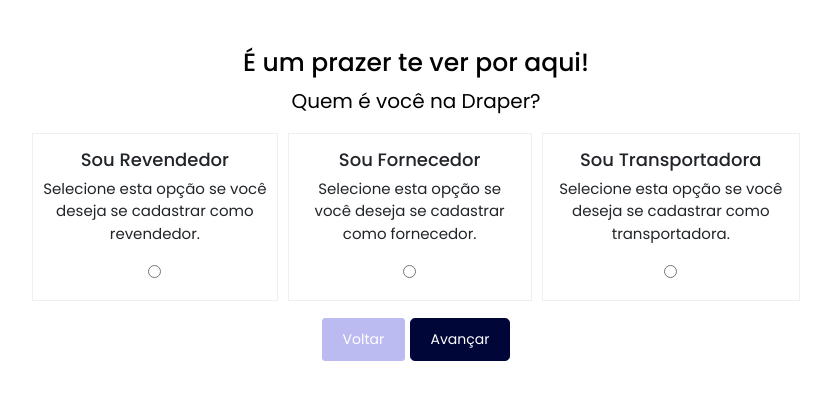
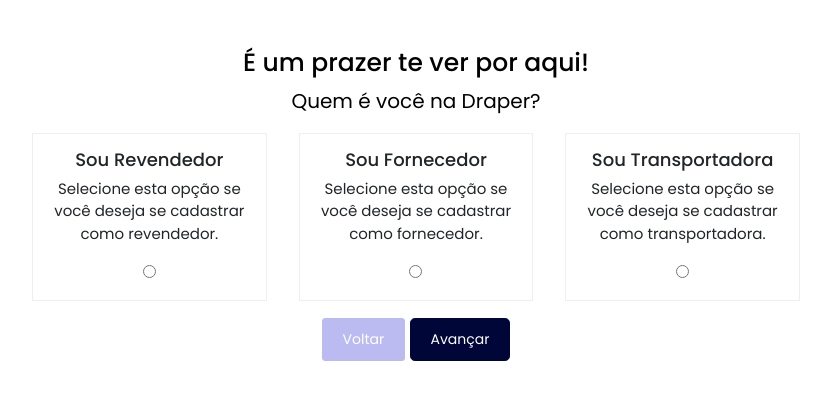
Before and after one commit to erickafram/draiper, a PHP site: page /cadastro/tipo_cadastro.php in a window 1280 px wide. Shown: the top 414 px of the page, without its empty margins (224-1055 px from the left). Run offline with PHP 8.4, Linux system fonts and the light colour scheme.

Commit message:
Atualização Projeto Banco

```diff
--- a/cadastro/tipo_cadastro.php
+++ b/cadastro/tipo_cadastro.php
@@ -4,13 +4,14 @@ include('../includes/bibliotecas.php');
 ?>
 
 
-<div class="container mt-5" style="max-width: 800px; height: 367px;">
+<div class="container mt-5" style="max-width: 800px;">
     <h1 class="text-center" style="font-size: 25px;">É um prazer te ver por aqui!</h1>
     <p class="text-center" style="font-size: 20px;">Quem é você na Draper?</p>
 
     <form action="cadastro.php" method="POST">
-        <div class="card-container">
+        <div class="row">
             <!-- Opção 1: Sou Revendedor -->
+            <div class="col-12 col-md-4">
                 <div class="card text-center clickable-card">
                     <div class="card-body">
                         <h5 class="card-title">Sou Revendedor</h5>
@@ -18,8 +19,10 @@ include('../includes/bibliotecas.php');
                         <input type="radio" id="revendedor" name="tipo_cadastro" value="revendedor" required>
                     </div>
                 </div>
+            </div>
 
             <!-- Opção 2: Sou Fornecedor -->
+            <div class="col-12 col-md-4">
                 <div class="card text-center clickable-card">
                     <div class="card-body">
                         <h5 class="card-title">Sou Fornecedor</h5>
@@ -27,13 +30,16 @@ include('../includes/bibliotecas.php');
                         <input type="radio" id="fornecedor" name="tipo_cadastro" value="fornecedor" required>
                     </div>
                 </div>
+            </div>
 
             <!-- Opção 3: Sou Transportadora -->
+            <div class="col-12 col-md-4">
                 <div class="card text-center clickable-card">
                     <div class="card-body">
                         <h5 class="card-title">Sou Transportadora</h5>
                         <p class="card-text">Selecione esta opção se você deseja se cadastrar como transportadora.</p>
                         <input type="radio" id="transportadora" name="tipo_cadastro" value="transportadora" required>
+                    </div>
                 </div>
             </div>
         </div>
@@ -44,6 +50,7 @@ include('../includes/bibliotecas.php');
         </div>
     </form>
 </div>
+
 <script>
     document.querySelectorAll('.clickable-card').forEach(card => {
         card.addEventListener('click', function() {
```
Lines whose indentation alone changed are shown as unchanged.
